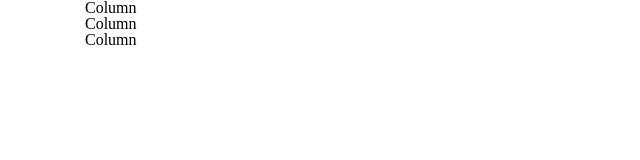
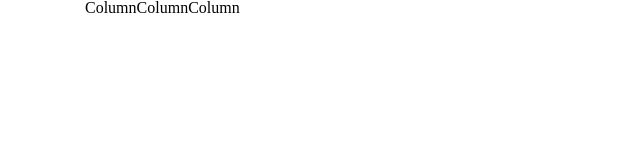
Before and after one commit to DangQui/grid-system-12-columns, a plain HTML site: page index.html in a window 1280 px wide. Shown: the whole page, without its empty margins (0-640 px from the left). Drawn offline with Linux system fonts and the light colour scheme.

Commit message:
Xây dựng grid system row

```diff
--- a/assets/css/grid.css
+++ b/assets/css/grid.css
@@ -11,6 +11,11 @@
 
 .container-fluid {
     width: 100%;
+}
+
+.row {
+    display: flex;
+    flex-wrap: wrap;
 }
 
 /*  Small devices (landscape phones, 576px and up)  */
```
